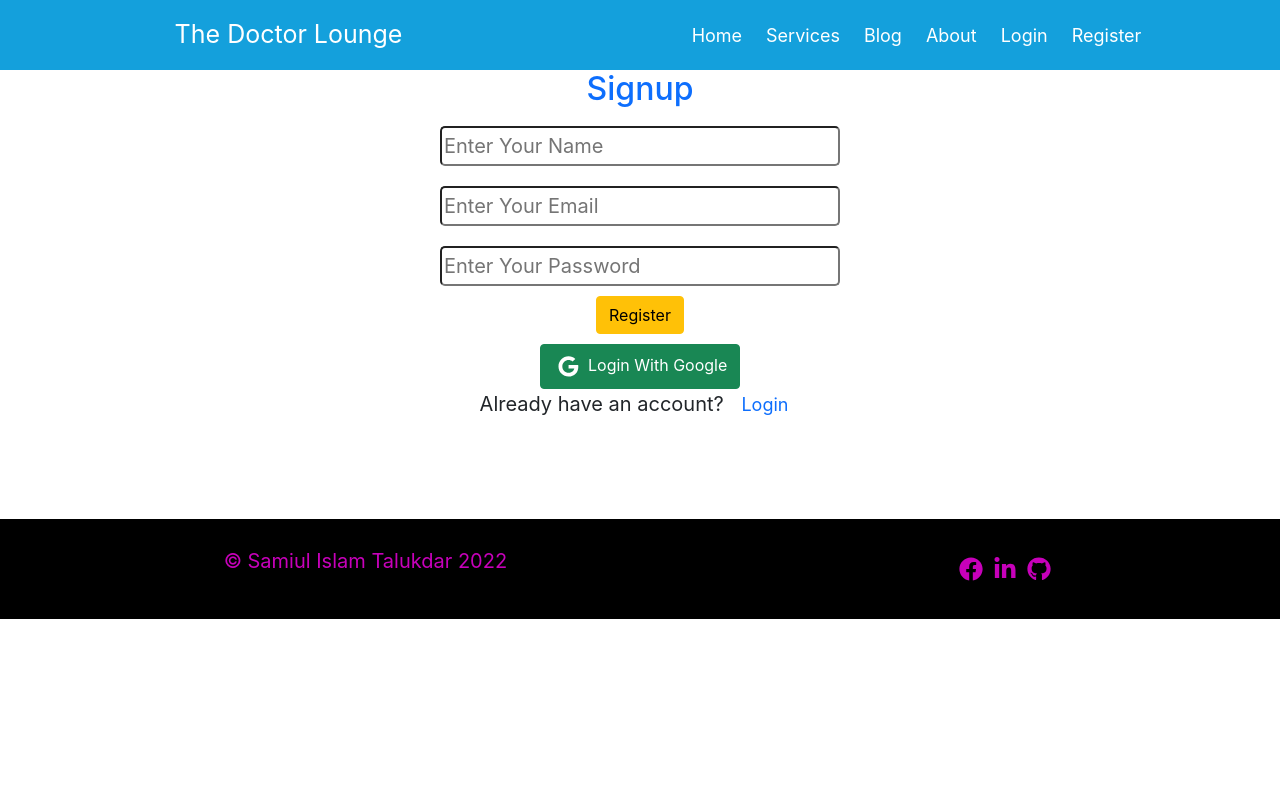
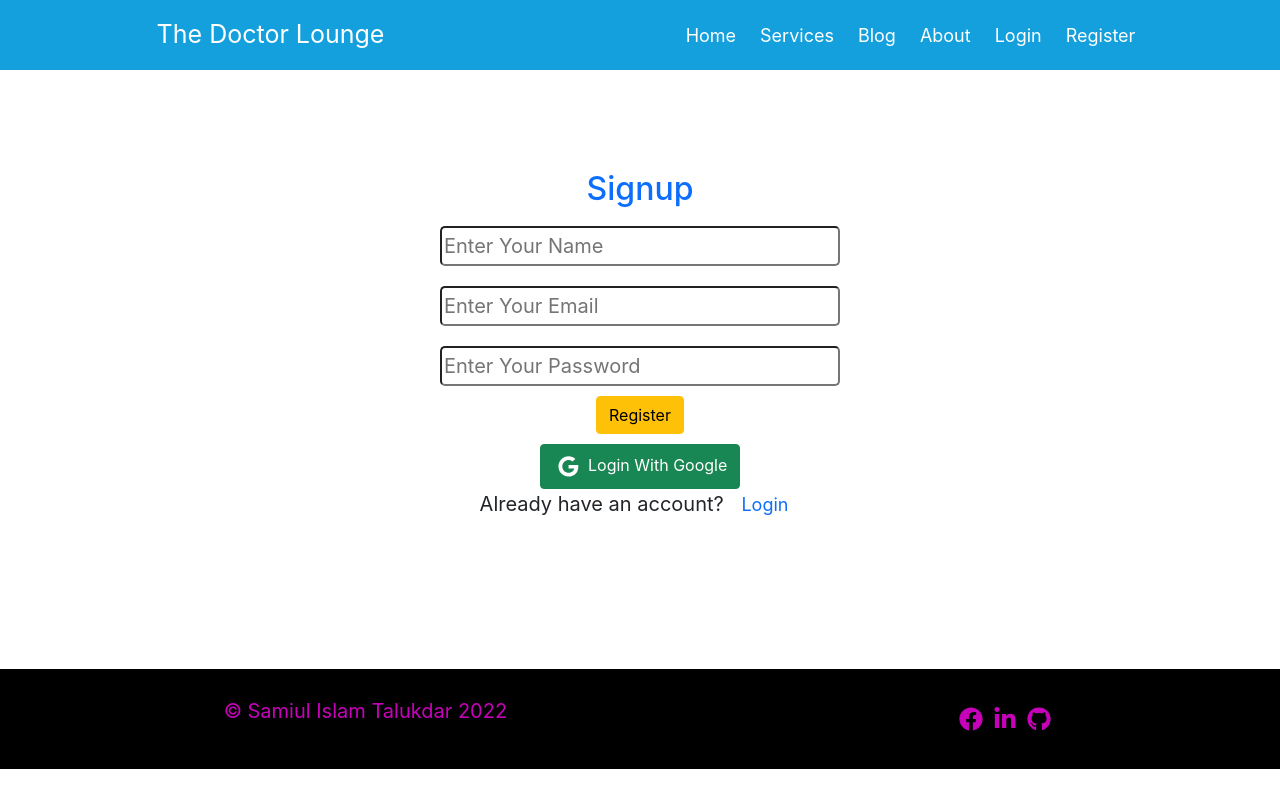
Before and after one commit to samiul-it/the-doctor-lounge, a React (Create React App) app: page /signup in a window 1280 px wide. Built offline with nearby package versions, Linux system fonts and the light colour scheme; no server answers.

Commit message:
Whole app Responsive

```diff
--- a/src/Pages/Blog/Blog.js
+++ b/src/Pages/Blog/Blog.js
@@ -3,6 +3,7 @@ import React from 'react';
 const Blog = () => {
     return (
       <div>
+        <br />
           <h2 className='text-primary'>Questions and Answers(3)</h2>
           <br />
         <h3 className="text-primary">
--- a/src/Pages/Home/Services/Services.js
+++ b/src/Pages/Home/Services/Services.js
@@ -8,6 +8,7 @@ const Services = () => {
     const [services,setServices]=useServices();
     return (
       <div>
+        <br />
           <h3 className='text-primary'>Our Services ({services.length})</h3>
         <div className="services-card-container">
           {services.map((service) => (
--- a/src/Pages/Login/Login/Login.css
+++ b/src/Pages/Login/Login/Login.css
@@ -0,0 +1,4 @@
+.login-container{
+    margin-top: 100px;
+    margin-bottom: 200px;
+}
--- a/src/Pages/Login/Login/Login.js
+++ b/src/Pages/Login/Login/Login.js
@@ -12,6 +12,7 @@ import GoogleLogin from '../GoogleLogin/GoogleLogin';
 import { async } from '@firebase/util';
 import { ToastContainer, toast } from "react-toastify";
 import "react-toastify/dist/ReactToastify.css";
+import './Login.css';
 
 const Login = () => {
     const [signInWithEmailAndPassword, user, loading, error] =
@@ -36,6 +37,8 @@ const Login = () => {
       signInWithEmailAndPassword(email,password);
       console.log("Log in Successful");
       console.log(user);
+
+
     };
 
     const navigateToLogin = () => {
@@ -49,7 +52,7 @@ const Login = () => {
     },[user]);
 
     if (error) {
-      return <h5 className="text-danger"> {error.message}</h5>;
+      return <h5 className="text-danger">  {error.message}</h5>;
     }
     if (loading) {
       return <Loading></Loading>;
@@ -70,7 +73,7 @@ const Login = () => {
 
     }
     return (
-      <div>
+      <div className='login-container'>
         <h2 className="text-primary">Login</h2>
         <form onSubmit={handleSubmit}>
           <input
--- a/src/Pages/Login/Signup/Signup.css
+++ b/src/Pages/Login/Signup/Signup.css
@@ -4,6 +4,11 @@ input{
     margin: 10px;
     border-radius: 5px;
     font-size: 20px;
+}
+.signup-conatiner{
+    margin-top: 100px;
+    margin-bottom: 150px;
+
 }
 
 @media only screen and (max-width:520px) {
--- a/src/Pages/Login/Signup/Signup.js
+++ b/src/Pages/Login/Signup/Signup.js
@@ -43,7 +43,7 @@ const Signup = () => {
   }
 
   return (
-    <div>
+    <div className="signup-conatiner">
       <h2 className="text-primary">Signup</h2>
       <form onSubmit={handleSubmit}>
         <input
--- a/src/Pages/Shared/Navbar/Navbar.css
+++ b/src/Pages/Shared/Navbar/Navbar.css
@@ -37,8 +37,8 @@ a:hover {
 
 .icon-container img {
     height: 45px;
-    width: 75px;
-    opacity: 90%;
+    width: 65px;
+    opacity: 100%;
 
 }
 
@@ -63,9 +63,7 @@ a:hover {
         opacity: 90%;
 
     }
-    .title {
-        display: none;
-    }
+
 
     .nav-container {
         background-color: rgb(20, 160, 220);
--- a/src/Pages/Shared/Navbar/Navbar.js
+++ b/src/Pages/Shared/Navbar/Navbar.js
@@ -5,6 +5,7 @@ import { useAuthState } from "react-firebase-hooks/auth";
 import {signOut} from "firebase/auth";
 import auth from './../../../Firebase/firebase.init';
 import Loading from '../../Loading/Loading';
+import icon from '../../../Resources/Images/doctor-icon.png';
 
 const Navbar = () => {
   const [user, loading, error] = useAuthState(auth);
@@ -20,9 +21,7 @@ const Navbar = () => {
       <div>
         <div className="nav-container">
           <div className="icon-container">
-            <Link to="/home">
-              {/* <img src="" alt="nav-icon" srcset="" /> */}
-            </Link>
+
             <Link to="/home">
               <span className="title">The Doctor Lounge</span>
             </Link>
```
Also changed, not shown: src/Resources/Images/doctor-icon.png (added).
